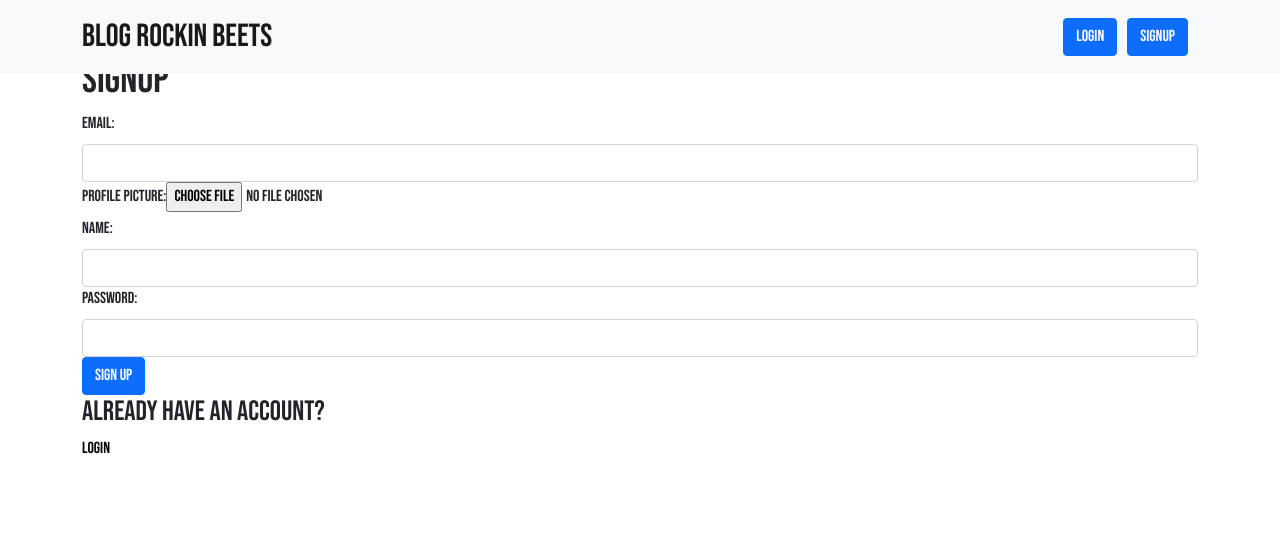
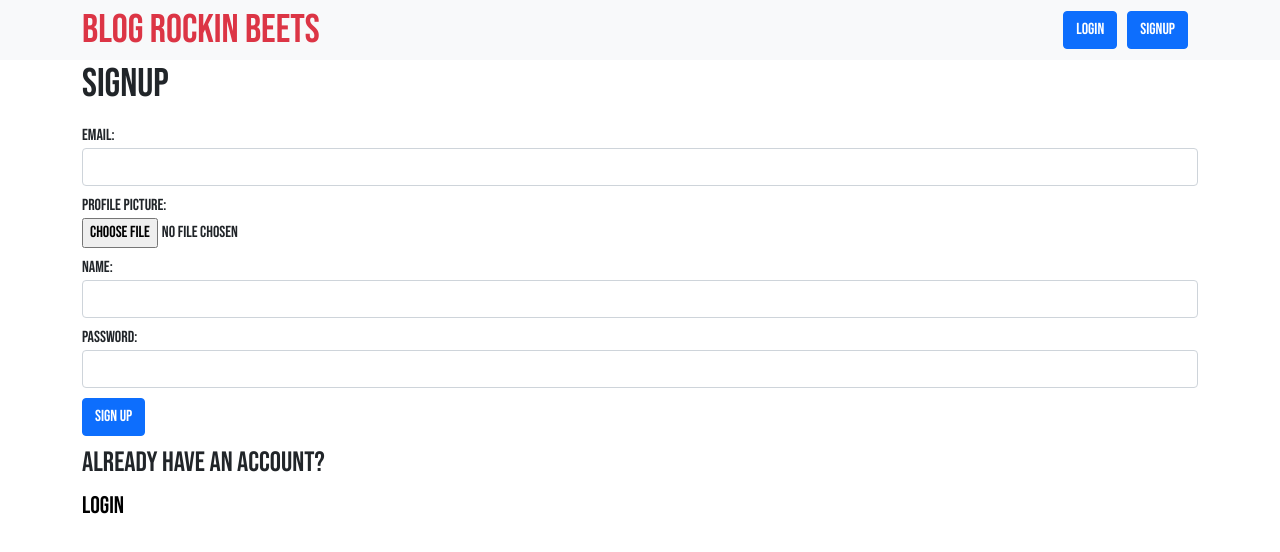
Before and after one commit to yoricktf/BlogRockinBeets, a React (Create React App) app in the folder client/: page /signup in a window 1280 px wide. Shown: the top 552 px of the page. Built offline with nearby package versions, Linux system fonts and the light colour scheme; no server answers.

Commit message:
styled the login and signup pages

```diff
--- a/client/src/App.css
+++ b/client/src/App.css
@@ -1,3 +1,3 @@
 .App {
-  padding-top: 56px;
+  padding-top: 60px;
 }
--- a/client/src/components/Navbar.css
+++ b/client/src/components/Navbar.css
@@ -1,4 +1,9 @@
 .navbar-light .navbar-brand {
-  color: #dc3545;
-  font-size: 2em;
+  color: #dc3545 !important;
+  font-size: 2.5em;
+  padding: 0;
 }
+
+.bg-light {
+padding: 0 !important;
+}
--- a/client/src/index.css
+++ b/client/src/index.css
@@ -5,8 +5,9 @@
 a {
   color: rgb(0, 0, 0);
   text-decoration: none;
+  font-size: 1.5rem;
 }
 
 a:hover {
-  /* color: black; */
+  color: black;
 }
--- a/client/src/pages/LoginPage.js
+++ b/client/src/pages/LoginPage.js
@@ -1,3 +1,4 @@
+import './Signup&LoginPage.css'
 import React, { useState, useContext } from 'react'
 import { Link, useNavigate } from 'react-router-dom'
 import axios from 'axios'
@@ -8,14 +9,10 @@ import Button from 'react-bootstrap/Button';
 
 
 const Login = () => {
-
-
   const [email, setEmail] = useState('');
   const [password, setPassword] = useState('');
   const [errorMessage, setErrorMessage] = useState(undefined);
-
   const navigate = useNavigate()
-
   const { storeToken, verifyStoredToken } = useContext(AuthContext)
 
   const handleSubmit = e => {
@@ -45,11 +42,8 @@ const Login = () => {
   }
 
 
-
-
   return (
     <>
-
       <Container>
         <h1>Login</h1>
         <Form onSubmit={handleSubmit}>
@@ -63,7 +57,7 @@ const Login = () => {
             <Form.Control type="password" onChange={e => setPassword(e.target.value)} />
           </Form.Group>
 
-          <Button type="submit">
+          <Button className='submitButton' type="submit">
             Login
           </Button>
         </Form>
--- /dev/null
+++ b/client/src/pages/Signup&LoginPage.css
@@ -0,0 +1,13 @@
+.submitButton {
+  margin: 10px 0;
+}
+
+.form-label {
+  margin-bottom: 0 !important;
+  margin-top: 0.5rem;
+
+}
+
+.profileUpload {
+  display: block;
+}
--- a/client/src/pages/SignupPage.js
+++ b/client/src/pages/SignupPage.js
@@ -1,3 +1,4 @@
+import './Signup&LoginPage.css'
 import React, { useState } from 'react'
 import { Link, useNavigate } from 'react-router-dom'
 import axios from 'axios'
@@ -58,7 +59,7 @@ export default function Signup() {
 
           <Form.Group>
             <Form.Label>Profile Picture:</Form.Label>
-            <input type="file" onChange={(e) => handleFileUpload(e)} />
+            <input className='profileUpload' type="file" onChange={(e) => handleFileUpload(e)} />
           </Form.Group>
 
 
@@ -72,7 +73,7 @@ export default function Signup() {
             <Form.Control value={password} type="password" onChange={e => setPassword(e.target.value)} />
           </Form.Group>
 
-          <Button type="submit">
+          <Button className='submitButton' type="submit">
             Sign Up
           </Button>
 
@@ -82,23 +83,6 @@ export default function Signup() {
         <Link to='/login'>Login</Link>
 
       </Container>
-      {/* <h1>Signup</h1>
-      <form onSubmit={handleSubmit}>
-        <label htmlFor="email">Email: </label>
-        <input type="text" value={email} onChange={handleEmail} />
-        <label htmlFor="password">Password: </label>
-        <input type="password" value={password} onChange={handlePassword} />
-        <label htmlFor="name">Name: </label>
-        <input type="text" value={name} onChange={handleName} />
-        <button type="submit">Sign Up</button>
-      </form>
-
-      {errorMessage && <h5>{errorMessage}</h5>}
-
-
-
-      <h3>Already have an account?</h3>
-      <Link to='/login'>Login</Link> */}
     </>
   )
 }
```
Also changed, not shown: 10 other files (tests, documents, lock files or other folders).
